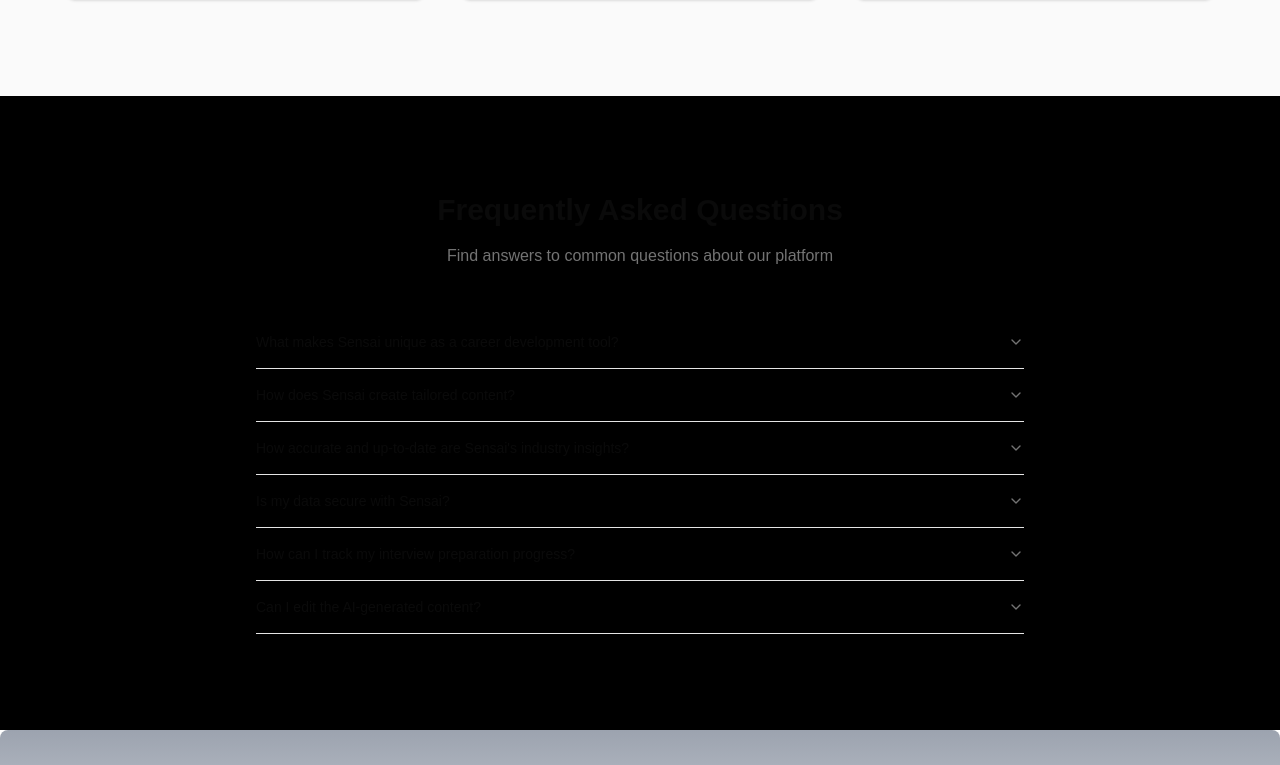
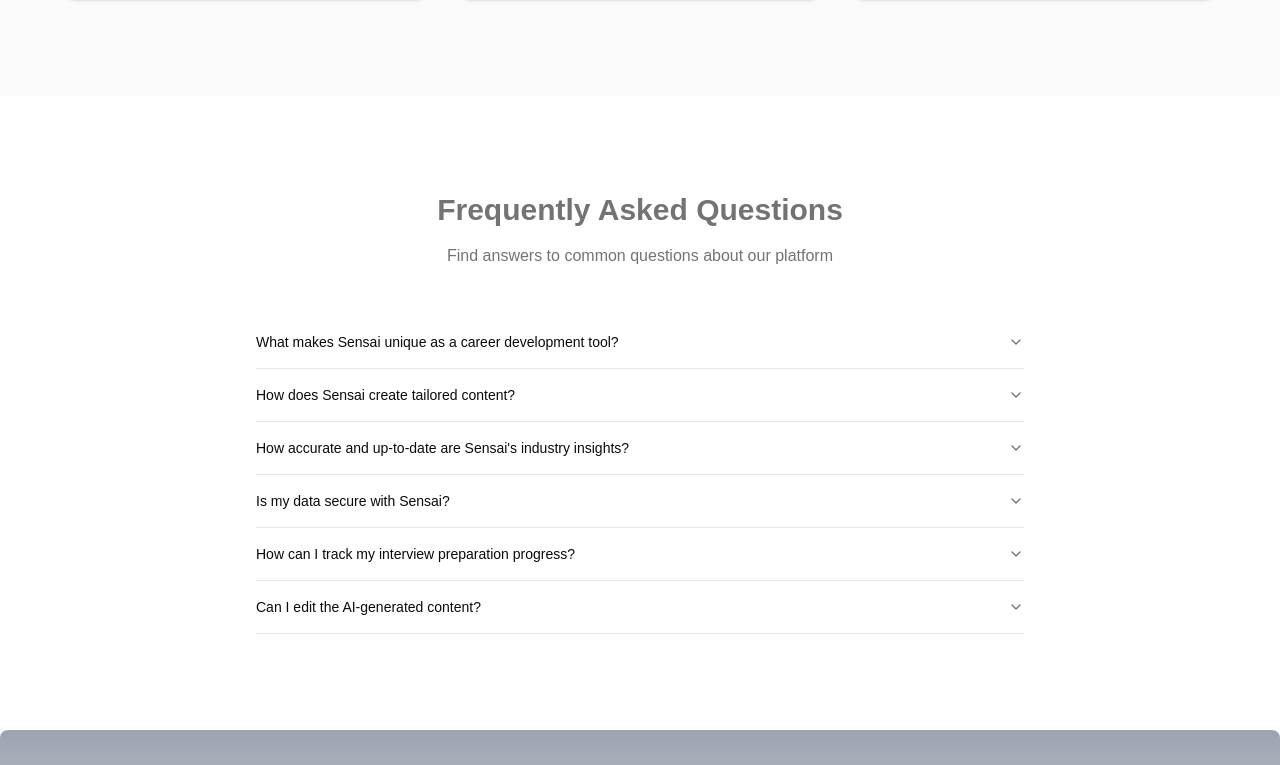
Before and after one commit to Bidyut-Sikder/aspireai, a Next.js app: page / in a window 1280 px wide. Shown: the part 3295-4060 px from the top of the page. Built offline with nearby package versions, Linux system fonts and the light colour scheme; no server answers.

Commit message:
fix: handling tex-color though dark/light mode

```diff
--- a/components/home/FAQ.tsx
+++ b/components/home/FAQ.tsx
@@ -9,10 +9,10 @@
 
 const FAQ = () => {
   return (
-    <section className="w-full bg-black py-12 md:py-24">
+    <section className="w-full bg-background py-12 md:py-24">
       <div className="container mx-auto px-4 md:px-6">
         <div className="text-center max-w-3xl mx-auto mb-12">
-          <h2 className="text-3xl font-bold mb-4">
+          <h2 className="text-3xl text-muted-foreground font-bold mb-4">
             Frequently Asked Questions
           </h2>
           <p className="text-muted-foreground">
@@ -24,10 +24,12 @@
           <Accordion type="single" collapsible className="w-full">
             {faqs.map((faq, index) => (
               <AccordionItem key={index} value={`item-${index}`}>
-                <AccordionTrigger className="text-left">
+                <AccordionTrigger className="text-left ">
                   {faq.question}
                 </AccordionTrigger>
-                <AccordionContent>{faq.answer}</AccordionContent>
+                <AccordionContent className="text-muted-foreground">
+                  {faq.answer}
+                </AccordionContent>
               </AccordionItem>
             ))}
           </Accordion>
```
